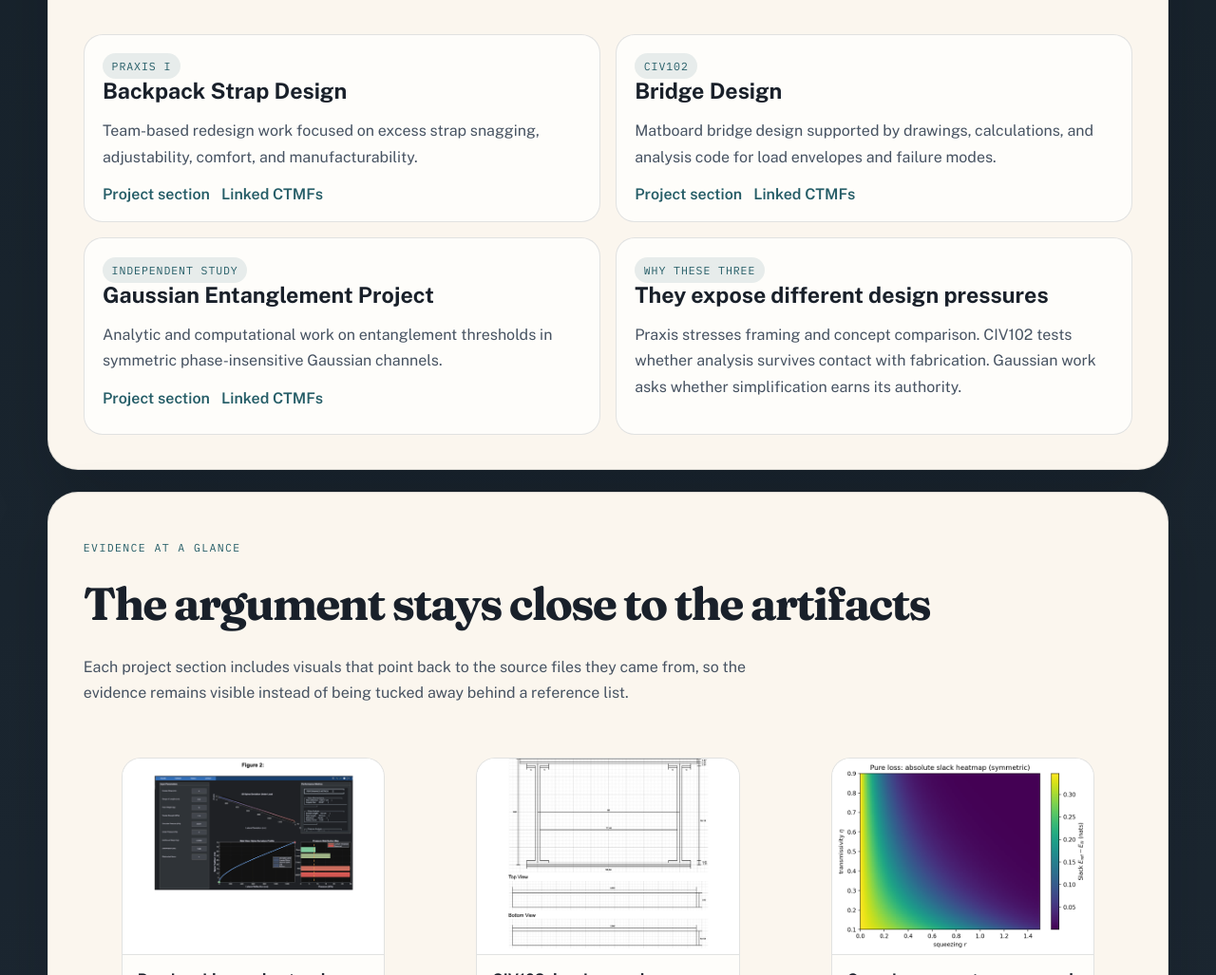
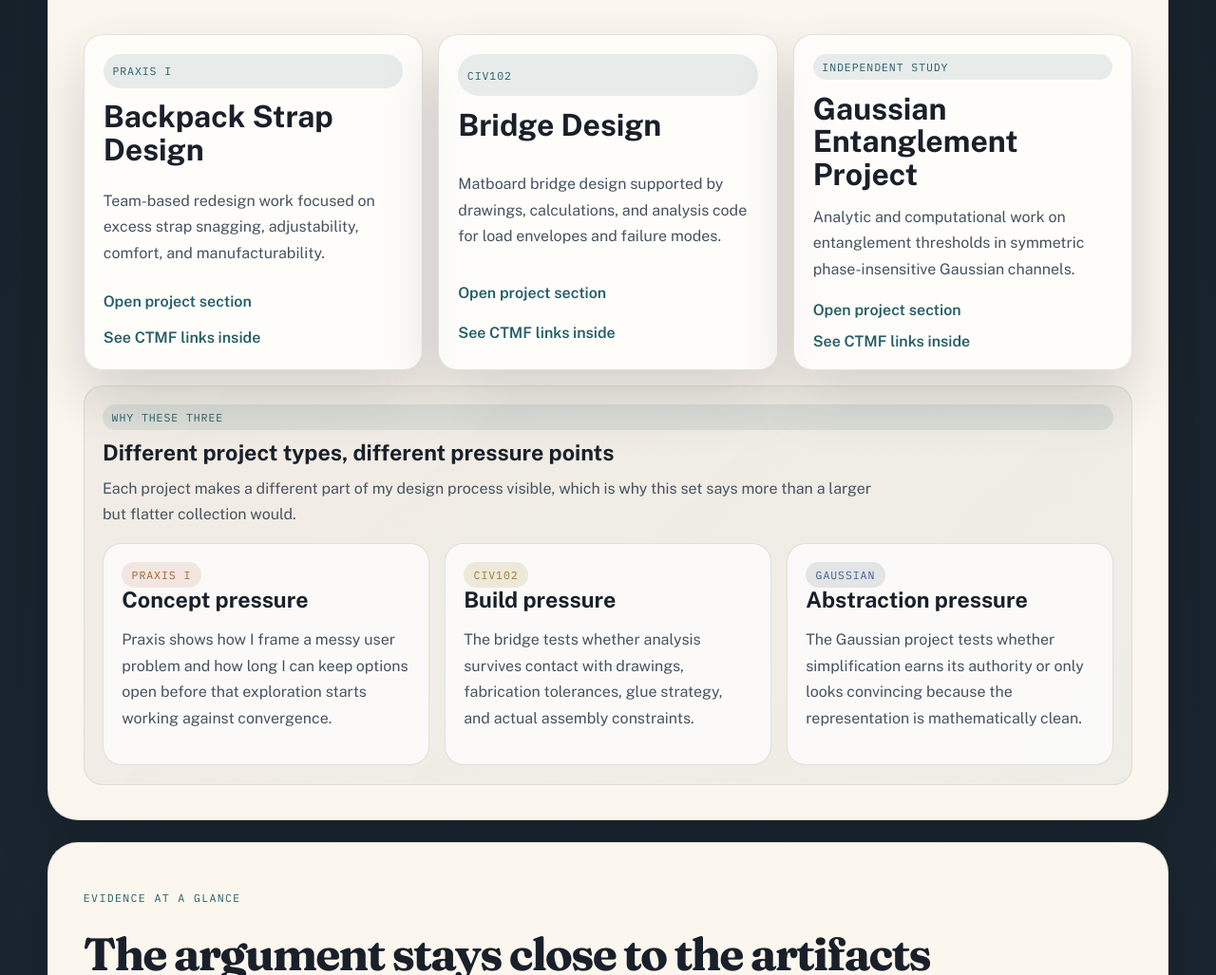
Before and after one commit to mohamedelsayed-0/ESC102, a website: page esc102-design-portfolio/index.html in a window 1280 px wide. Shown: the part 1940-2967 px from the top of the page at 95% size. Drawn offline with nearby package versions, Linux system fonts and the light colour scheme.

Commit message:
Restructure homepage project map

```diff
--- a/esc102-design-portfolio/index.html
+++ b/esc102-design-portfolio/index.html
@@ -149,43 +149,65 @@
                     use representation, and change decisions when evidence contradicts an early intuition.
                 </p>
             </div>
-            <div class="summary-grid">
-                <article class="info-card">
+            <div class="project-map-grid">
+                <a class="project-map-card" href="projects.html#praxis-1">
                     <span class="card-label">Praxis I</span>
                     <h3>Backpack Strap Design</h3>
                     <p>Team-based redesign work focused on excess strap snagging, adjustability, comfort, and
                         manufacturability.</p>
-                    <div class="inline-links">
-                        <a href="projects.html#praxis-1">Project section</a>
-                        <a href="ctmfs.html#ctmf-backpack-framing">Linked CTMFs</a>
+                    <div class="project-map-card__footer">
+                        <span>Open project section</span>
+                        <span>See CTMF links inside</span>
                     </div>
-                </article>
-                <article class="info-card">
+                </a>
+                <a class="project-map-card" href="projects.html#civ102-bridge">
                     <span class="card-label">CIV102</span>
                     <h3>Bridge Design</h3>
                     <p>Matboard bridge design supported by drawings, calculations, and analysis code for load
                         envelopes and failure modes.</p>
-                    <div class="inline-links">
-                        <a href="projects.html#civ102-bridge">Project section</a>
-                        <a href="ctmfs.html#ctmf-bridge-framing">Linked CTMFs</a>
+                    <div class="project-map-card__footer">
+                        <span>Open project section</span>
+                        <span>See CTMF links inside</span>
                     </div>
-                </article>
-                <article class="info-card">
+                </a>
+                <a class="project-map-card" href="projects.html#gaussian-project">
                     <span class="card-label">Independent Study</span>
                     <h3>Gaussian Entanglement Project</h3>
                     <p>Analytic and computational work on entanglement thresholds in symmetric phase-insensitive
                         Gaussian channels.</p>
-                    <div class="inline-links">
-                        <a href="projects.html#gaussian-project">Project section</a>
-                        <a href="ctmfs.html#ctmf-gaussian-reduction">Linked CTMFs</a>
+                    <div class="project-map-card__footer">
+                        <span>Open project section</span>
+                        <span>See CTMF links inside</span>
                     </div>
-                </article>
-                <article class="info-card">
-                    <span class="card-label">Why these three</span>
-                    <h3>They expose different design pressures</h3>
-                    <p>Praxis stresses framing and concept comparison. CIV102 tests whether analysis survives contact
-                        with fabrication. Gaussian work asks whether simplification earns its authority.</p>
-                </article>
+                </a>
+            </div>
+            <div class="why-three-panel">
+                <div class="why-three-panel__intro">
+                    <span class="card-label">Why These Three</span>
+                    <h3>Different project types, different pressure points</h3>
+                    <p>Each project makes a different part of my design process visible, which is why this set says
+                        more than a larger but flatter collection would.</p>
+                </div>
+                <div class="why-three-panel__grid">
+                    <article class="comparison-card">
+                        <span class="strand-pill strand-frame">Praxis I</span>
+                        <h3>Concept pressure</h3>
+                        <p>Praxis shows how I frame a messy user problem and how long I can keep options open before
+                            that exploration starts working against convergence.</p>
+                    </article>
+                    <article class="comparison-card">
+                        <span class="strand-pill strand-converge">CIV102</span>
+                        <h3>Build pressure</h3>
+                        <p>The bridge tests whether analysis survives contact with drawings, fabrication tolerances,
+                            glue strategy, and actual assembly constraints.</p>
+                    </article>
+                    <article class="comparison-card">
+                        <span class="strand-pill strand-represent">Gaussian</span>
+                        <h3>Abstraction pressure</h3>
+                        <p>The Gaussian project tests whether simplification earns its authority or only looks
+                            convincing because the representation is mathematically clean.</p>
+                    </article>
+                </div>
             </div>
         </section>
 
--- a/esc102-design-portfolio/styles.css
+++ b/esc102-design-portfolio/styles.css
@@ -523,6 +523,75 @@ code {
     border-color: rgba(37, 93, 103, 0.25);
 }
 
+.project-map-grid,
+.why-three-panel__grid {
+    display: grid;
+    gap: 1rem;
+}
+
+.project-map-grid {
+    grid-template-columns: repeat(3, minmax(0, 1fr));
+}
+
+.project-map-card {
+    display: grid;
+    gap: 0.85rem;
+    padding: 1.25rem;
+    border-radius: var(--radius-md);
+    border: 1px solid var(--line-soft);
+    background: rgba(255, 255, 255, 0.72);
+    box-shadow: var(--shadow-soft);
+    transition: transform var(--transition-base), box-shadow var(--transition-base), border-color var(--transition-base);
+}
+
+.project-map-card:hover,
+.project-map-card:focus-visible {
+    transform: translateY(-4px);
+    box-shadow: 0 20px 32px rgba(10, 14, 18, 0.14);
+    border-color: rgba(37, 93, 103, 0.26);
+    outline: none;
+}
+
+.project-map-card h3 {
+    font-size: clamp(1.45rem, 2.5vw, 2rem);
+}
+
+.project-map-card p {
+    margin: 0;
+}
+
+.project-map-card__footer {
+    display: flex;
+    flex-wrap: wrap;
+    gap: 0.9rem 1.2rem;
+    margin-top: 0.35rem;
+    color: var(--accent-teal);
+    font-weight: 600;
+}
+
+.why-three-panel {
+    margin-top: 1rem;
+    padding: 1.2rem;
+    border-radius: var(--radius-md);
+    background: linear-gradient(135deg, rgba(16, 21, 28, 0.04), rgba(37, 93, 103, 0.06));
+    border: 1px solid rgba(16, 21, 28, 0.08);
+}
+
+.why-three-panel__intro {
+    display: grid;
+    gap: 0.7rem;
+    margin-bottom: 1rem;
+}
+
+.why-three-panel__intro p {
+    margin: 0;
+    max-width: 52rem;
+}
+
+.why-three-panel__grid {
+    grid-template-columns: repeat(3, minmax(0, 1fr));
+}
+
 .card-label,
 .strand-label,
 .small-label {
@@ -932,6 +1001,8 @@ code {
     .reference-grid,
     .timeline-grid,
     .resource-grid,
+    .project-map-grid,
+    .why-three-panel__grid,
     .meta-grid,
     .snapshot-grid {
         grid-template-columns: repeat(2, minmax(0, 1fr));
@@ -1003,6 +1074,8 @@ code {
     .timeline-grid,
     .check-grid,
     .resource-grid,
+    .project-map-grid,
+    .why-three-panel__grid,
     .meta-grid,
     .snapshot-grid,
     .text-columns {
```
